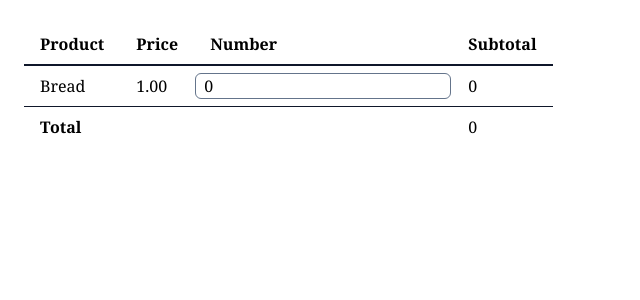
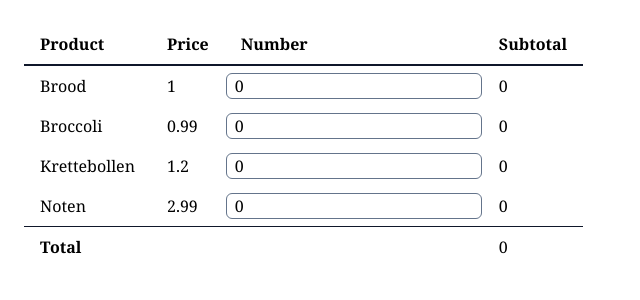
Before and after one commit to ALSijsling/ShoppingList-Vue3, a Vue app: page / in a window 1280 px wide. Shown: the top 300 px of the page, without its empty margins (0-640 px from the left). Built offline with nearby package versions, Linux system fonts and the light colour scheme.

Commit message:
added groceries

```diff
--- a/src/App.vue
+++ b/src/App.vue
@@ -1,5 +1,14 @@
 <script setup>
+  import {ref} from 'vue'
 
+  let id = 0
+
+  const groceries = ref([
+    {id: id++, name: "Brood", price: 1.00},
+    {id: id++, name: "Broccoli", price: 0.99},
+    {id: id++, name: "Krettebollen", price: 1.20},
+    {id: id++, name: "Noten", price: 2.99}
+  ])
 </script>
 
 <template>
@@ -13,10 +22,10 @@
       </tr>
     </thead>
     <tbody>
-      <tr>
-        <td class="px-4 py-2">Bread</td>
-        <td class="px-4 py-2">1.00</td>
-        <td><input type="number" value="0" min="0" class="border border-slate-500 border-solid rounded-md pl-2"></td>
+      <tr v-for="product in groceries" :key="groceries.id">
+        <td class="px-4 py-2">{{ product.name }}</td>
+        <td class="px-4 py-2">{{ product.price }}</td>
+        <td><input id="number" type="number" value="0" min="0" class="border border-slate-500 border-solid rounded-md pl-2"></td>
         <td class="px-4 py-2">0</td>
       </tr>
       <tr class="border-t border-slate-900 border-solid">
```
